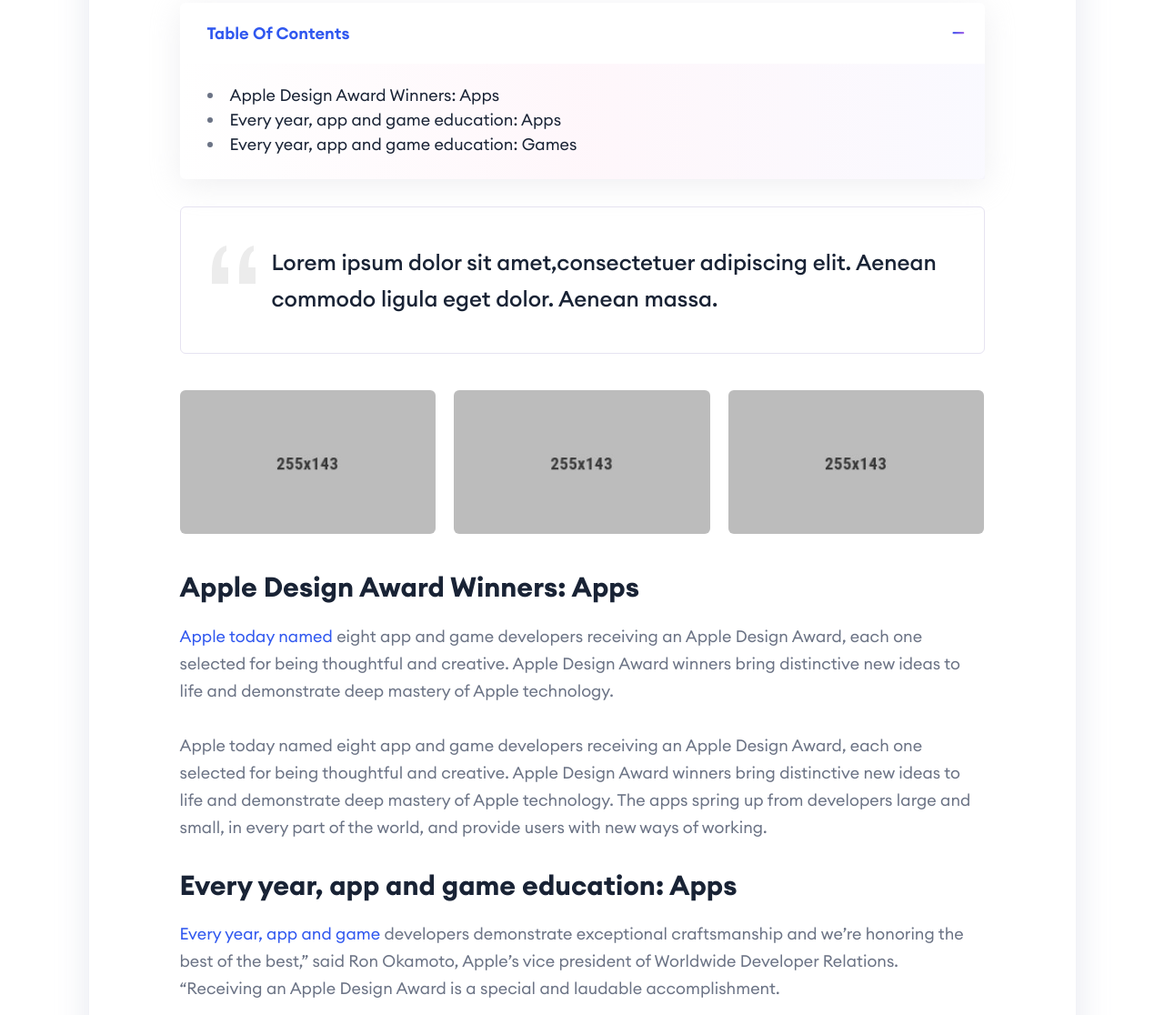
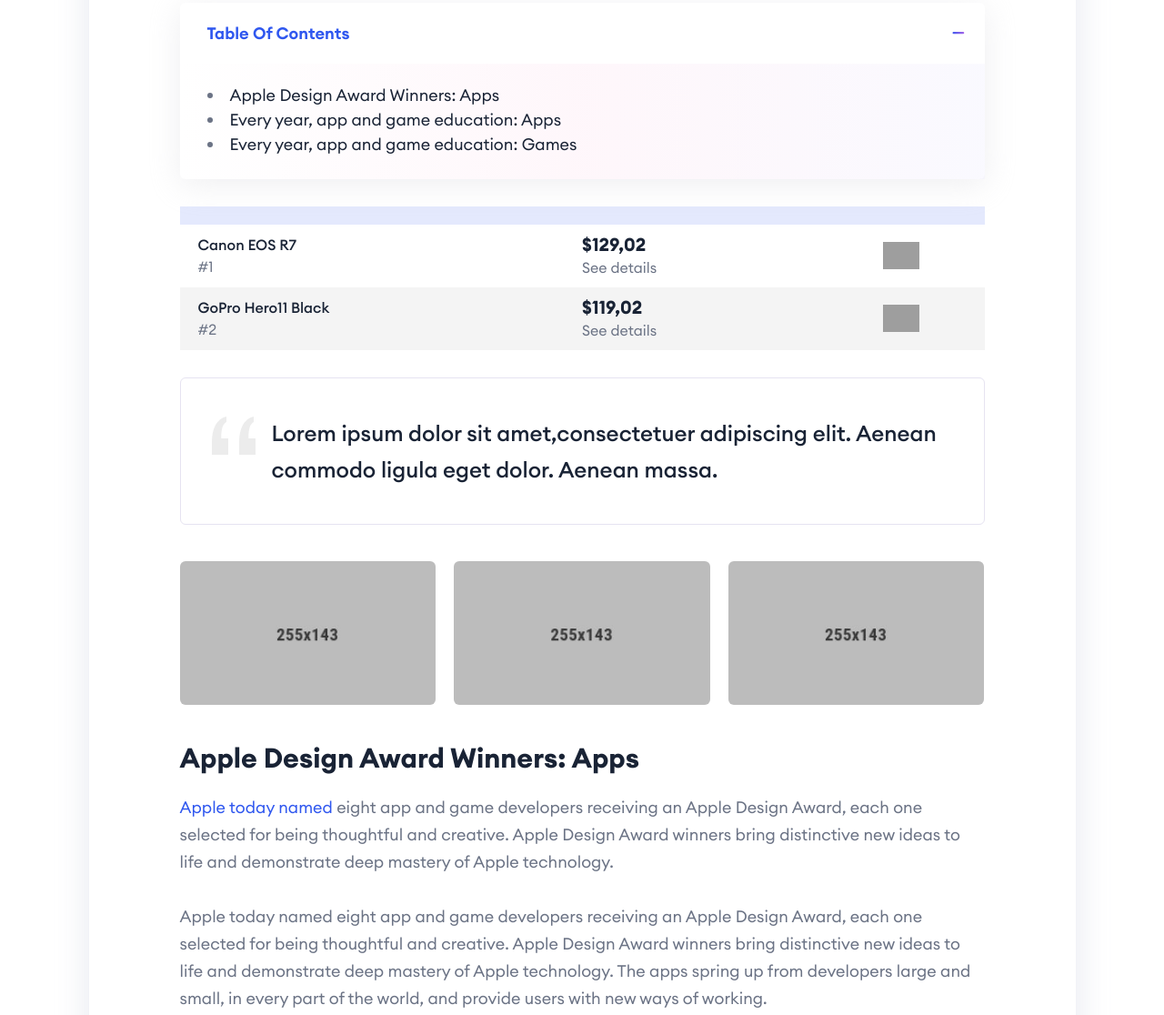
Before and after one commit to adefirmanf/blog, an Astro site: page /detail in a window 1280 px wide. Shown: the part 1500-2616 px from the top of the page at 91% size. Built offline with nearby package versions, Linux system fonts and the light colour scheme; Astro itself is replaced by a stand-in of ours; grey boxes are pictures that could not be loaded; a web font is replaced by a local one.

Commit message:
feat(comparision-component): add comparision component

```diff
--- a/src/components/Comparision.astro
+++ b/src/components/Comparision.astro
@@ -1,12 +1,55 @@
-<div class="accordion-item card">
-    <h2 class="accordion-header card-header" id="headingThree1">
-        <button class="accordion-button" type="button" data-bs-toggle="collapse" data-bs-target="#collapseThree1" aria-expanded="true" aria-controls="collapseThree1">
-            What is Histudy ? How does it work?
-        </button>
-    </h2>
-    <div id="collapseThree1" class="accordion-collapse collapse show" aria-labelledby="headingThree1" data-bs-parent="#accordionExamplec3" style="">
-        <div class="accordion-body card-body">
-            You can run Histudy easily. Any School, University, College can be use this histudy education template for their educational purpose. A university can be run their online leaning management system by histudy education template.
-        </div>
-    </div>
-</div>
+<table class="rbt-table table table-borderless">
+    <thead>
+        <tr>
+            <th></th>
+            <th></th>
+            <th></th>
+        </tr>
+    </thead>
+    <tbody>
+        <tr>
+            <td>
+                <span class="h6 mb--5">Canon EOS R7</span>
+                <span><br>#1</span>
+            </td>
+            <td>
+                <span class="h5 mb--5">$129,02</span>
+                <span><br>See details</span>
+            </td>
+            <td class="align-middle">
+                <div class="rbt-button-group">
+                    <ul class="brand-list brand-style-2">
+                        <li>
+                            <a href="#">
+                                <img src="https://m.media-amazon.com/images/G/01/AdProductsWebsite/images/AUX/03_available_at_amazon_logo_stacked_RGB_SQUID._TTW_.png"/>
+                            </a>
+                        </li>
+                    </ul>
+                </div>
+            </td>
+        </tr>
+        <tr>
+            <td>
+                <span class="h6 mb--5">GoPro Hero11 Black</span>
+                <span><br>#2</span>
+            </td>
+            <td>
+                <span class="h5 mb--5">$119,02</span>
+                <span><br>See details</span>
+            </td>
+            <td class="align-middle">
+                <div class="rbt-button-group">
+                    <ul class="brand-list brand-style-2">
+                        <li>
+                            <a href="#">
+                                <img src="https://m.media-amazon.com/images/G/01/AdProductsWebsite/images/AUX/03_available_at_amazon_logo_stacked_RGB_SQUID._TTW_.png"/>
+                            </a>
+                        </li>
+                    </ul>
+                </div>
+            </td>
+        </tr>
+
+    </tbody>
+
+</table>
--- a/src/layouts/DetailBlog.astro
+++ b/src/layouts/DetailBlog.astro
@@ -1,5 +1,6 @@
 ---
 import  TableOfContent from "../components/TableOfContent.astro";
+import Comparision from "../components/Comparision.astro";
 ---
 <!DOCTYPE html>
 <html lang="en">
@@ -62,6 +63,8 @@
                     </div>
                     <p>There are many variations of passages of Lorem Ipsum available, but the majority have suffered strike out text alteration in some form, by injected humour, or randomised words which don't look even slightly believable. If you are going to use a passage of Lorem Ipsum.</p>
                     <TableOfContent></TableOfContent>
+                    <p></p>
+                    <Comparision></Comparision>
                     <blockquote class="rbt-blockquote">
                         <p>Lorem ipsum dolor sit amet,consectetuer adipiscing elit. Aenean commodo ligula eget dolor. Aenean massa.</p>
                     </blockquote>
```
